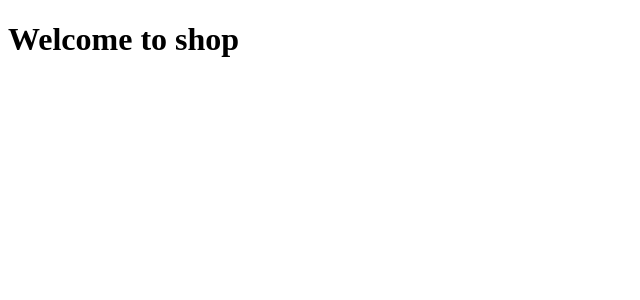
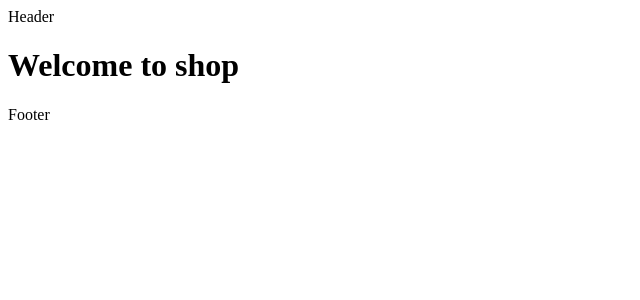
Before and after one commit to Trigonometri1/GoShop_App, a React (Create React App) app in the folder frontend/: page / in a window 1280 px wide. Shown: the top 300 px of the page, without its empty margins (0-640 px from the left). Built offline with nearby package versions, Linux system fonts and the light colour scheme.

Commit message:
start commit

```diff
--- a/frontend/src/App.js
+++ b/frontend/src/App.js
@@ -1,9 +1,15 @@
 import React from "react";
+import Header from "./components/Header";
+import Footer from "./components/Footer";
 
 const App = () => {
   return (
     <>
-      <h1>Welcome to shop</h1>
+      <Header />
+      <main>
+        <h1>Welcome to shop</h1>
+      </main>
+      <Footer />
     </>
   );
 };
--- /dev/null
+++ b/frontend/src/components/Footer.js
@@ -0,0 +1,7 @@
+import React from "react";
+
+const Footer = () => {
+  return <div>Footer</div>;
+};
+
+export default Footer;
--- /dev/null
+++ b/frontend/src/components/Header.js
@@ -0,0 +1,7 @@
+import React from "react";
+
+const Header = () => {
+  return <div>Header</div>;
+};
+
+export default Header;
```
